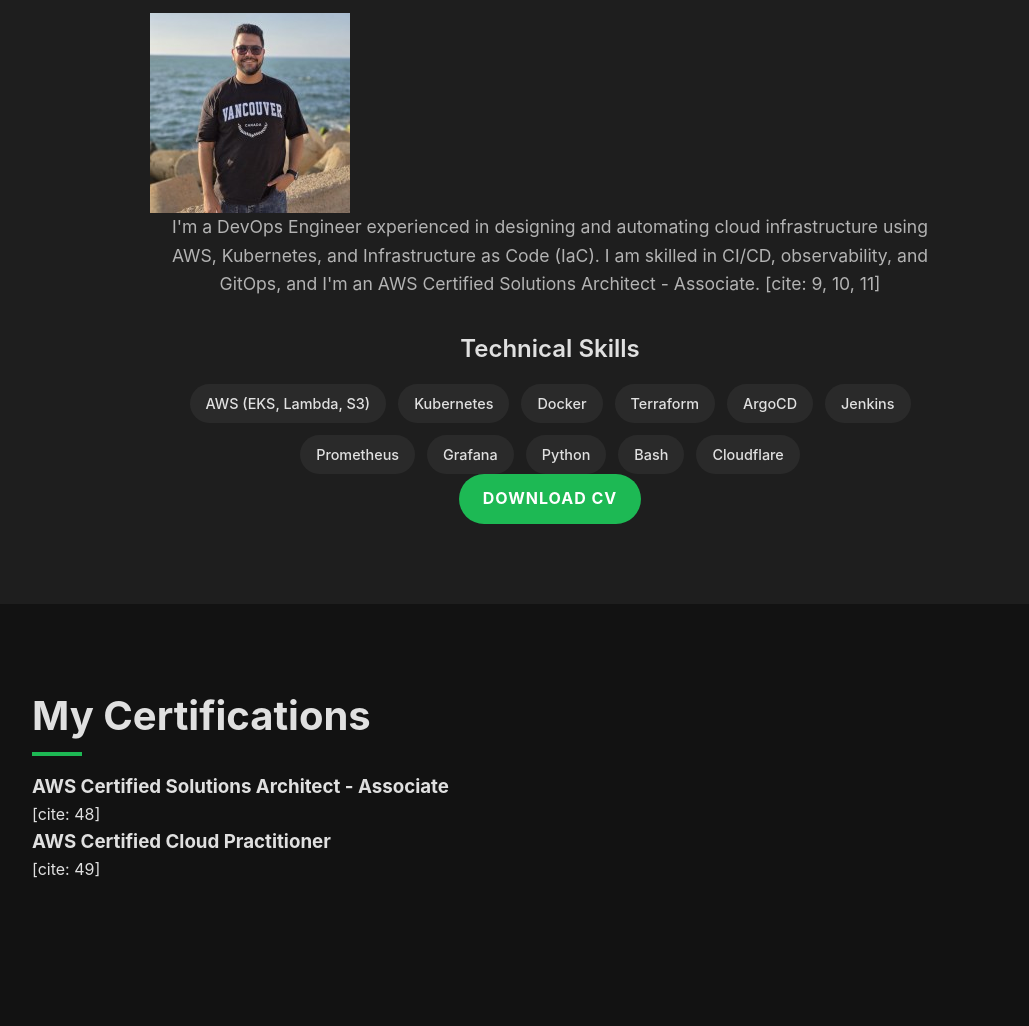
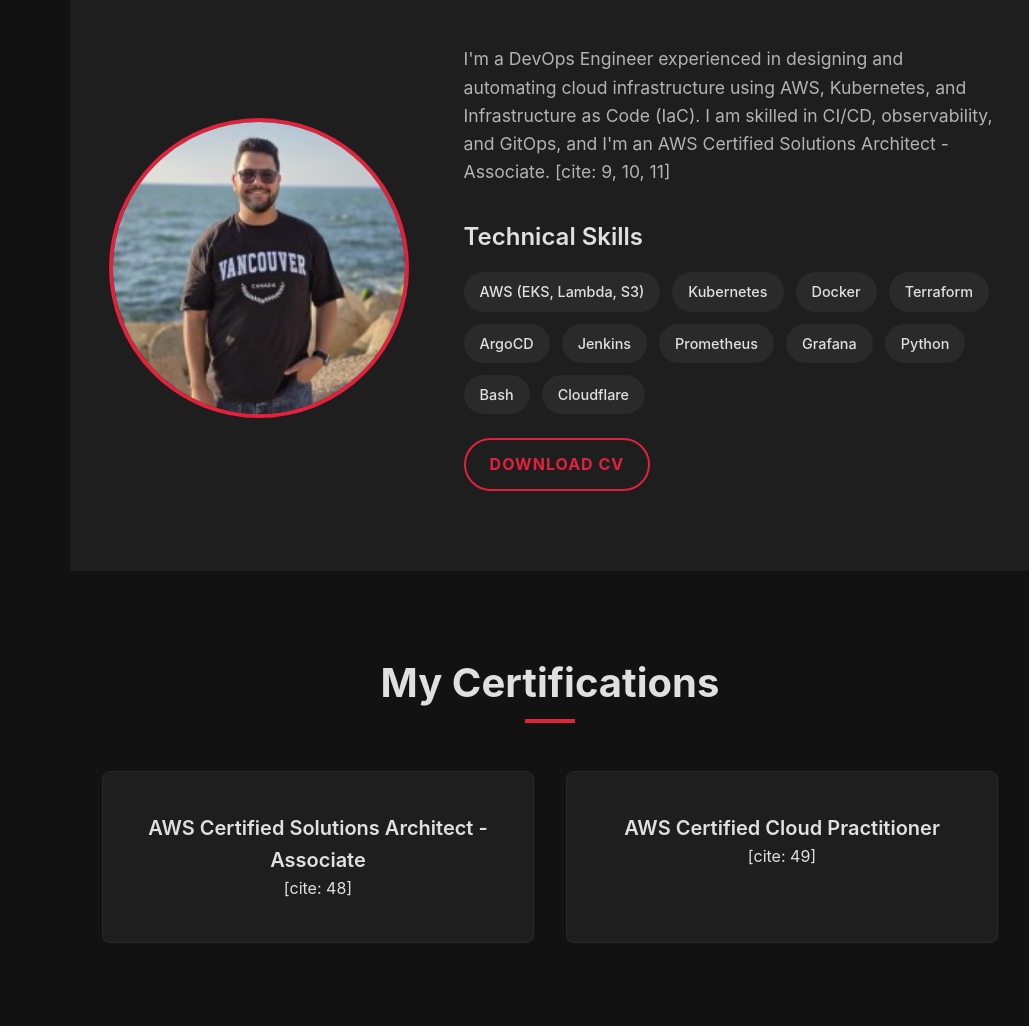
Before and after one commit to MohamedMagdy840/portfolio, a plain HTML site: page index.html in a window 1280 px wide. Shown: the part 866-1892 px from the top of the page, without its empty margins (90-1119 px from the left). Drawn offline with Linux system fonts and the light colour scheme.

Commit message:
Update style.css

```diff
--- a/style.css
+++ b/style.css
@@ -3,7 +3,7 @@
   --bg-color: #121212;
   --primary-text-color: #e0e0e0;
   --secondary-text-color: #b3b3b3;
-  --primary-color: #1db954; /* A bright color, like Spotify green */
+  --primary-color: #E2213C; /* Red color */
   --card-bg-color: #1e1e1e;
   --border-color: #2a2a2a;
 }
@@ -19,7 +19,7 @@
 
 html {
   scroll-behavior: smooth;
-  scroll-padding-top: 5rem; /* Offset for sticky header */
+  scroll-padding-top: 5rem;
 }
 
 body {
@@ -52,29 +52,34 @@ a:hover {
   margin-bottom: 1rem;
   position: relative;
   padding-bottom: 0.5rem;
+  text-align: center; /* Center all titles */
 }
 
-/* Red line under "My Work" from your screenshot */
+/* Red line under titles */
 .section__title::after {
   content: "";
   position: absolute;
   bottom: 0;
-  left: 0;
+  left: 50%; /* Center the line */
+  transform: translateX(-50%); /* Center the line */
   width: 50px;
   height: 4px;
   background-color: var(--primary-color);
 }
 
-/* Center title for some sections */
-.about .section__title::after,
-.contact .section__title::after {
-  left: 50%;
-  transform: translateX(-50%);
+/* Exception for My Work title */
+.work .section__title {
+  text-align: left;
 }
+.work .section__title::after {
+  left: 0;
+  transform: translateX(0);
+}
+
 
 section {
   padding: 5rem 2rem;
-  max-width: 1100px;
+  max-width: 960px; /* Standard width */
   margin: 0 auto;
 }
 
@@ -157,16 +162,50 @@ section {
   font-size: 1rem;
   text-transform: uppercase;
   letter-spacing: 1px;
+  border: 2px solid var(--primary-color);
+  transition: all 0.3s ease;
 }
 
-/* --- About Section --- */
+.hero__button:hover {
+    background-color: transparent;
+    color: var(--primary-color);
+    opacity: 1;
+}
+
+/* --- About Section Styles --- */
 .about {
   background-color: var(--card-bg-color);
-  text-align: center;
 }
 
 .about__content {
-  max-width: 800px;
+  max-width: 960px;
+  margin: 0 auto;
+}
+
+.about__columns {
+  display: flex;
+  align-items: center;
+  gap: 3rem;
+  margin-top: 3rem;
+}
+
+.about__left-column {
+  flex-basis: 35%;
+  flex-shrink: 0;
+}
+
+.about__right-column {
+  flex-basis: 65%;
+  text-align: left;
+}
+
+.about__photo {
+  width: 100%;
+  max-width: 300px;
+  aspect-ratio: 1 / 1;
+  border-radius: 50%;
+  object-fit: cover;
+  border: 4px solid var(--primary-color);
   margin: 0 auto;
 }
 
@@ -186,7 +225,7 @@ section {
 .about__skills {
   display: flex;
   flex-wrap: wrap;
-  justify-content: center;
+  justify-content: flex-start;
   gap: 0.75rem;
 }
 
@@ -199,7 +238,24 @@ section {
   font-weight: 500;
 }
 
+/* CV Button Style */
+.hero__button--secondary {
+  background-color: transparent;
+  color: var(--primary-color);
+  border: 2px solid var(--primary-color);
+  margin-top: 1.5rem;
+}
+
+.hero__button--secondary:hover {
+  background-color: var(--primary-color);
+  color: #ffffff;
+}
+
 /* --- Work Section --- */
+.work {
+  max-width: 1100px;
+}
+
 .work__description {
   font-size: 1.1rem;
   color: var(--secondary-text-color);
@@ -224,7 +280,6 @@ section {
   padding: 2rem;
 }
 
-/* Alternate grid direction */
 .work__box:nth-child(even) {
   grid-template-columns: 1fr 1fr;
 }
@@ -266,22 +321,15 @@ section {
 }
 
 .work__image-box {
-  background-color: #000;
   border-radius: 8px;
   overflow: hidden;
-  /* Placeholder aspect ratio */
   aspect-ratio: 16 / 9;
-  display: grid;
-  place-items: center;
-  font-style: italic;
-  color: #444;
 }
 
 .work__image {
   width: 100%;
   height: 100%;
   object-fit: cover;
-  /* Placeholder style */
   background: #2a2a2a;
 }
 
@@ -336,10 +384,43 @@ section {
   color: var(--secondary-text-color);
 }
 
+/* === الأكواد الجديدة الخاصة بالشهادات === */
+
+.certs {
+  background-color: var(--bg-color); /* نفس لون خلفية الصفحة */
+}
+
+.certs__grid {
+  display: grid;
+  grid-template-columns: 1fr 1fr; /* عمودين جنب بعض */
+  gap: 2rem;
+  margin-top: 3rem;
+}
+
+.cert__box {
+  background-color: var(--card-bg-color); /* نفس لون الكروت */
+  border: 1px solid var(--border-color);
+  border-radius: 8px;
+  padding: 2.5rem; /* بادينج أكبر شوية */
+  text-align: center;
+  transition: all 0.3s ease;
+}
+
+.cert__box:hover {
+  transform: translateY(-5px); /* حركة بسيطة عند الهوفر */
+  border-color: var(--primary-color); /* البرواز يلون */
+}
+
+.cert__title {
+  font-size: 1.25rem;
+  font-weight: 600;
+  color: var(--primary-text-color);
+}
+
+
 /* --- Responsive Design --- */
 @media (max-width: 768px) {
   .navbar__menu {
-    /* Basic mobile menu - can be improved with JS */
     display: none;
   }
 
@@ -351,21 +432,38 @@ section {
     font-size: 1.1rem;
   }
 
+  /* --- تعديلات About Me للموبايل --- */
+  .about__columns {
+    flex-direction: column; /* خليهم تحت بعض في الموبايل */
+  }
+  .about__right-column {
+    text-align: center; /* خلي الكلام في النص */
+  }
+  .about__skills {
+    justify-content: center; /* خلي المهارات في النص */
+  }
+
+  /* --- تعديلات Work للموبايل --- */
   .work__box,
   .work__box:nth-child(even) {
     grid-template-columns: 1fr;
   }
-
   .work__box:nth-child(even) .work__text {
-    order: 1; /* Reset order */
+    order: 1;
+  }
+  .work__box:nth-child(even) .work__image-box {
+    order: 2;
+  }
+  .work .section__title {
+    text-align: center; /* خلي العنوان في النص */
+  }
+  .work .section__title::after {
+    left: 50%;
+    transform: translateX(-50%);
   }
 
-  .work__box:nth-child(even) .work__image-box {
-    order: 2; /* Reset order */
-  }
-
-  .work__image-box {
-    /* Hide placeholder images on mobile if they are distracting */
-     display: none;
+  /* --- تعديلات الشهادات للموبايل --- */
+  .certs__grid {
+    grid-template-columns: 1fr; /* خليهم تحت بعض */
   }
 }
```
